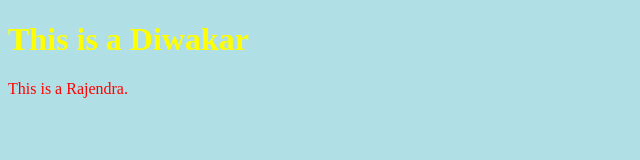
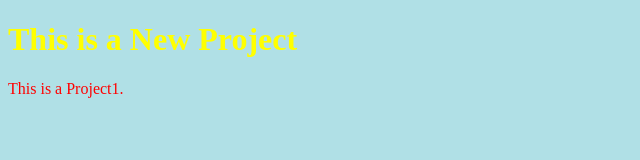
Before and after one commit to SRHU-Webmaster/project1, a plain HTML site: page index.html in a window 1280 px wide. Shown: the whole page, without its empty margins (0-640 px from the left). Drawn offline with Linux system fonts and the light colour scheme.

Commit message:
Final edit2

```diff
--- a/index.html
+++ b/index.html
@@ -9,8 +9,8 @@ p    {color: red;}
 </head>
 <body>
 
-<h1>This is a Diwakar</h1>
-<p>This is a Rajendra.</p>
+<h1>This is a New Project</h1>
+<p>This is a Project1.</p>
 
 </body>
 </html>
```
